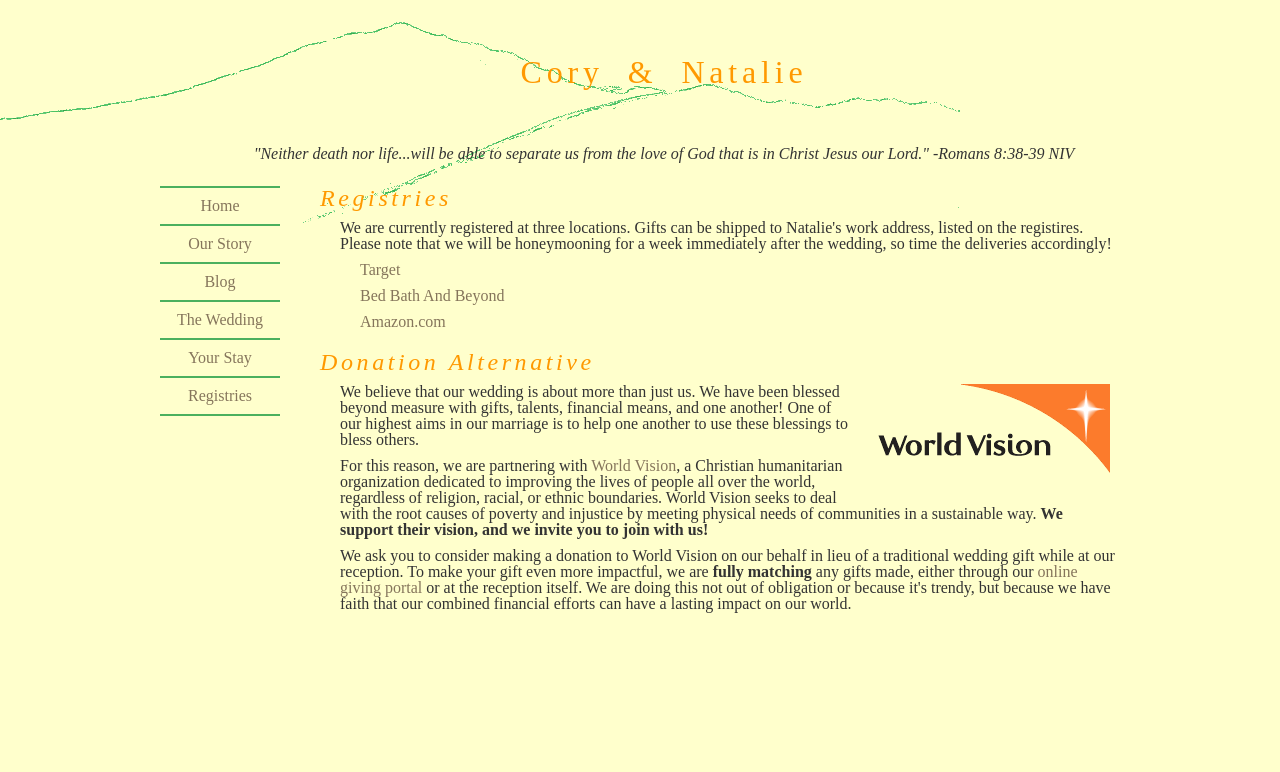
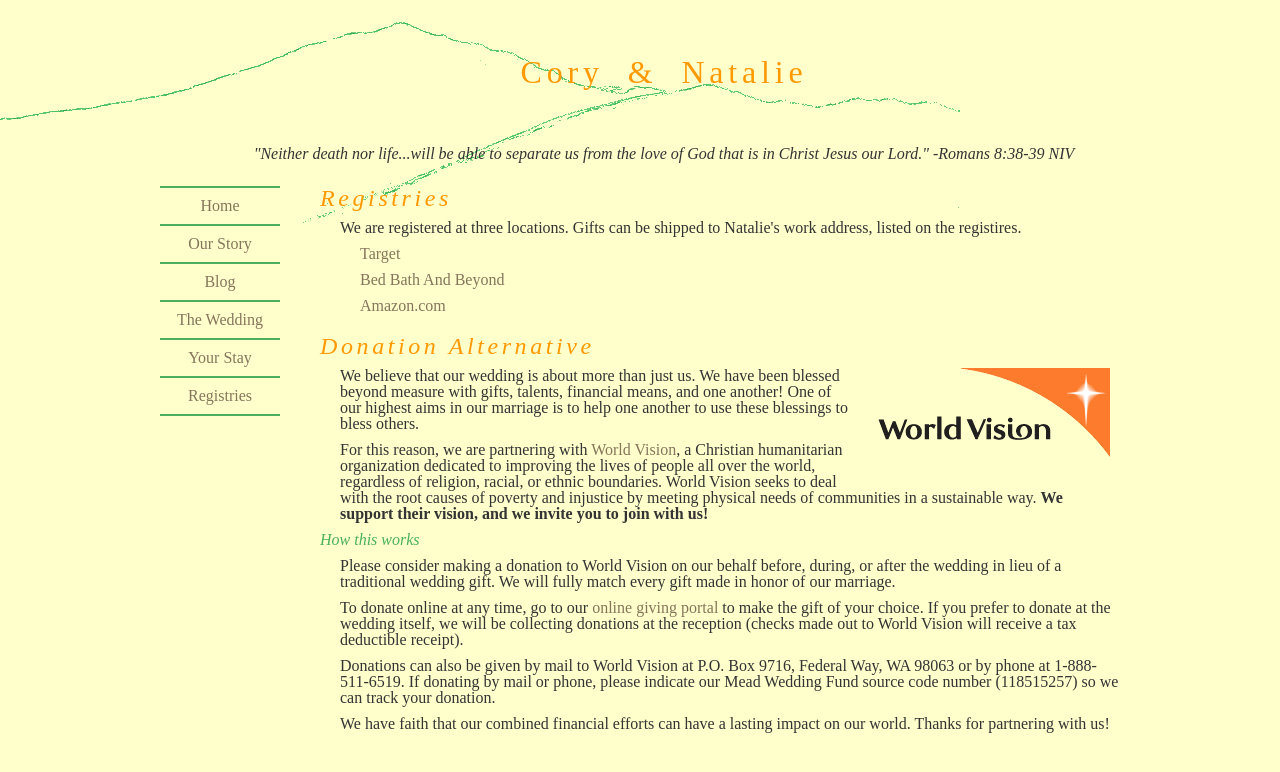
Before and after one commit to natalieh/wedding, a Jekyll site: the page built from registries/index.html, in a window 1280 px wide. Shown: the top 772 px of the page. Built offline with Jekyll 4.4.1, drawn with Linux system fonts in a browser that asks for light colours.

Commit message:
Update index.html

```diff
--- a/registries/index.html
+++ b/registries/index.html
@@ -7,8 +7,7 @@
         Registries
     </div>
     <p>
-        We are currently registered at three locations. Gifts can be shipped to Natalie's work address, listed on the registires. Please note that we will be honeymooning for a week immediately after the wedding, so time
-        the deliveries accordingly!
+        We are registered at three locations. Gifts can be shipped to Natalie's work address, listed on the registires.
 
         <ul>
             <li><a href="http://www.target.com/GiftRegistrySearchViewCmd?registryType=WD&jsRequest=true&catalogId=10051&status=completePage&cumulativeTime=-1&listId=rCpAzY145zsm1T1wmsy9pw&noOfPings=&registryFirstName=natalie&langId=-1&segmentGrpName=F&storeId=10151&registryLastName=hildebrandt" target="blank">Target</a></li>
@@ -34,13 +33,23 @@
         World Vision seeks to deal with the root causes of poverty and injustice by meeting physical needs
         of communities in a sustainable way. <b>We support their vision, and we invite you to join with us!</b>
     </p>
+    <div class="subtitle">
+        How this works
+    </div>
     <p>
-        We ask you to consider making a donation to World Vision on our behalf in lieu of a traditional wedding gift while at our reception.
-        To make your gift even more impactful, we are <b>fully matching</b> any gifts made, either through our
-        <a href="http://support.worldvision.org/site/TR/GiftCatalog/GiftCatalog?px=1151804&pg=personal&fr_id=1660">
-        online giving portal</a> or at the reception itself. We are doing this not out of obligation or
-        because it's trendy, but because we have faith that our combined financial efforts can have a lasting
-        impact on our world.
+        Please consider making a donation to World Vision on our behalf before, during, or after the wedding in lieu of a traditional wedding gift.  We will fully match every gift made in honor of our marriage.
+    </p>
+    <p>
+        To donate online at any time, go to our <a href="http://support.worldvision.org/site/TR/GiftCatalog/GiftCatalog?px=1151804&pg=personal&fr_id=1660">
+        online giving portal</a> to make the gift of your choice.  If you prefer to donate at the wedding itself, we will be collecting donations at the reception (checks made out to World Vision will receive a tax deductible receipt).
+    </p>
+    <p>
+        Donations can also be given by mail to World Vision at P.O. Box 9716, Federal Way, WA 98063 or by phone at 1-888-511-6519.
+        If donating by mail or phone, please indicate our Mead Wedding Fund source code number (118515257) so we can track your donation.
+    </p>
+    <p>
+        We have faith that our combined financial efforts can have a lasting
+        impact on our world.  Thanks for partnering with us!
     </p>
         <br>
 
```
